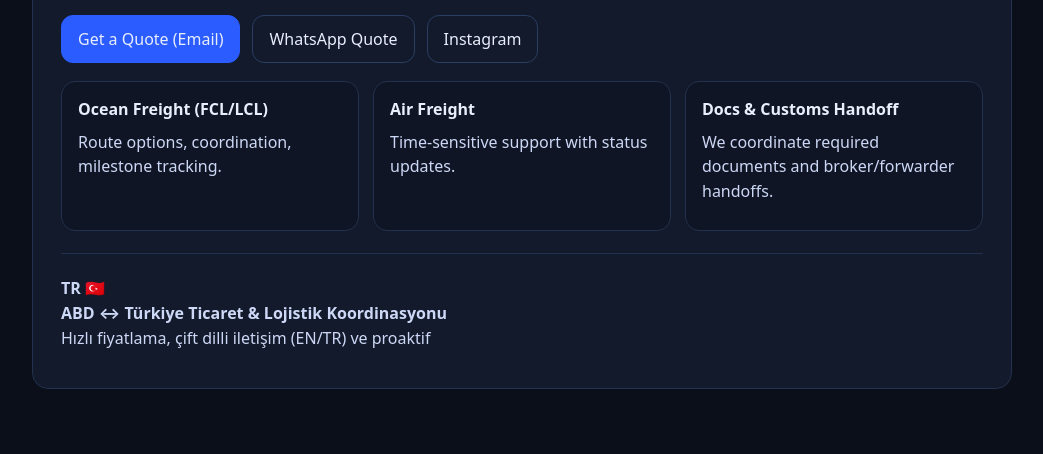
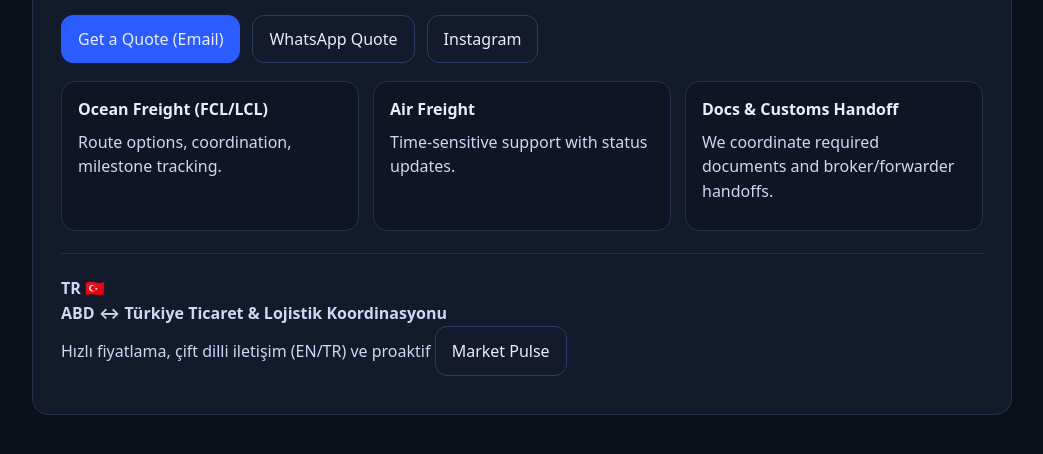
Before and after one commit to ykcapitalholdings-wq/yk-capital-holdings-l, a website: page index.html in a window 1280 px wide. Shown: the part 242-696 px from the top of the page, without its empty margins (118-1161 px from the left). Drawn offline with Linux system fonts and the light colour scheme.

Commit message:
Update index.html

```diff
--- a/index.html
+++ b/index.html
@@ -57,3 +57,4 @@
       <p><strong>TR 🇹🇷</strong><br/>
         <strong>ABD ↔ Türkiye Ticaret & Lojistik Koordinasyonu</strong><br/>
         Hızlı fiyatlama, çift dilli iletişim (EN/TR) ve proaktif
+        <a class="btn" href="./market-pulse.html">Market Pulse</a>
```
